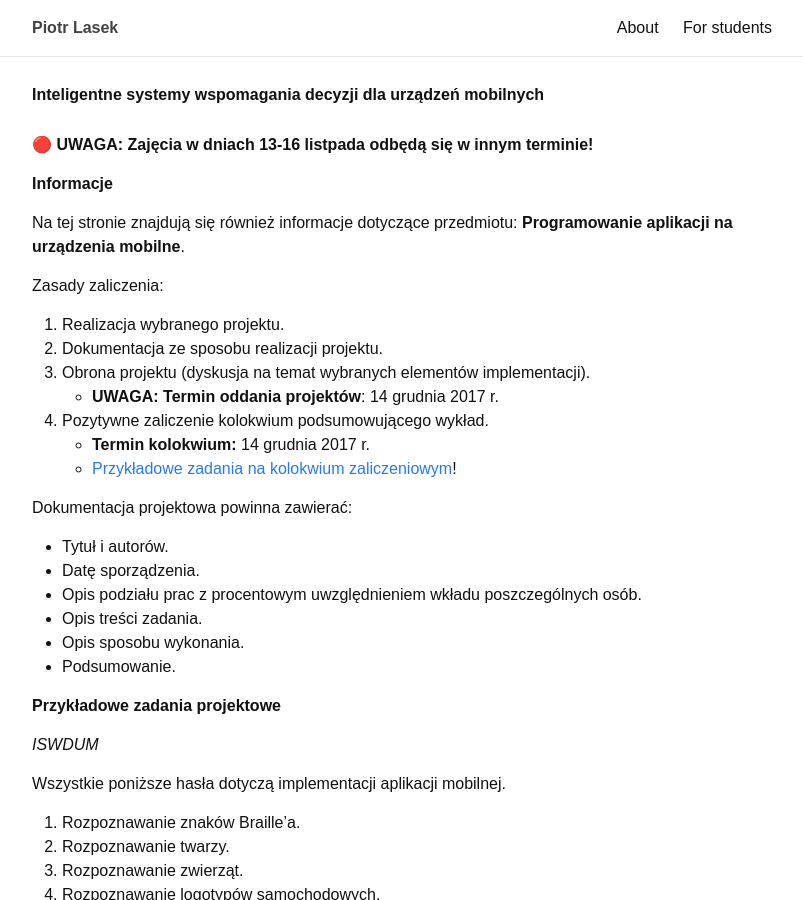
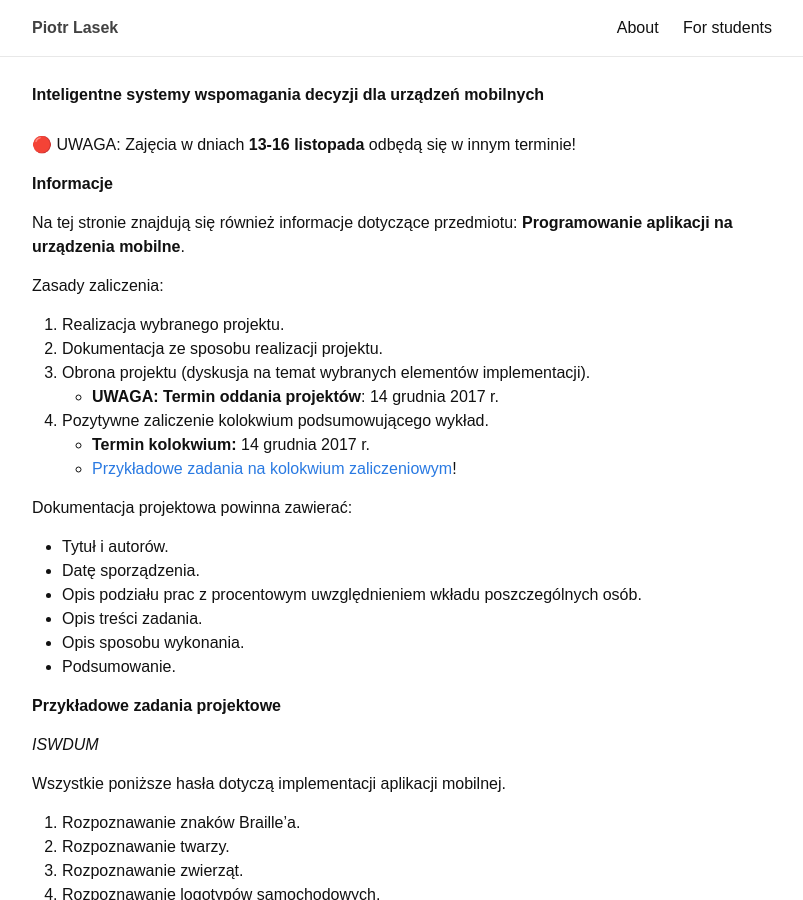
Before and after one commit to piotrlasek/piotrlasek.github.io, a Jekyll site: the page built from for-students/iswddum2016.md, in a window 1280 px wide and 900 px high. Shown: the whole window, without its empty margins (238-1041 px from the left). Built offline with Jekyll 4.4.1, drawn with Linux system fonts in a browser that asks for light colours.

Commit message:
some changes

```diff
--- a/for-students/iswddum2016.md
+++ b/for-students/iswddum2016.md
@@ -5,7 +5,7 @@ permalink: /for-students/iswddum
 exclude: true
 ---
 
-# &#x1F534; UWAGA: Zajęcia w dniach **13-16 listpada** odbędą się w innym terminie!
+&#x1F534; UWAGA: Zajęcia w dniach **13-16 listopada** odbędą się w innym terminie!
 
 # Informacje
 
```
Also changed, not shown: for-students/pwir2017.md (+1 -1 lines).
